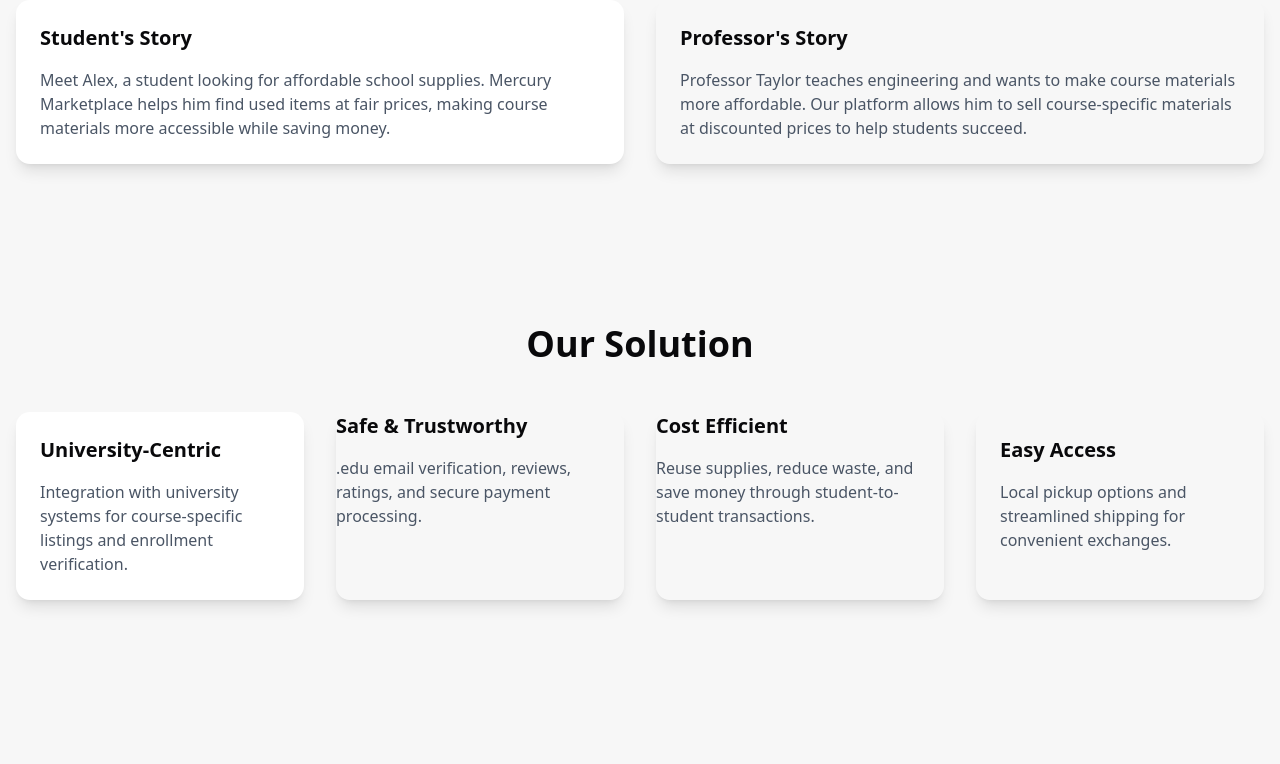
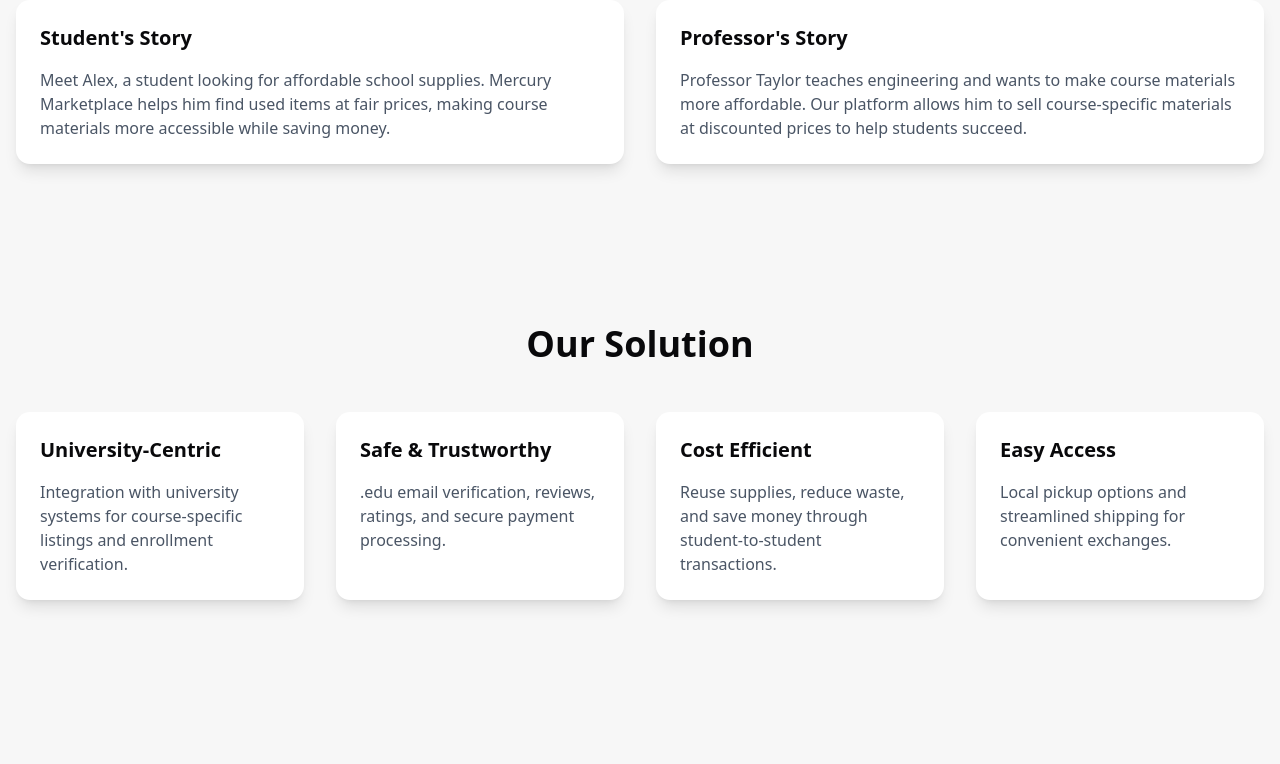
Before and after one commit to paapa-kusi/mercury-marketplace, a Next.js app in the folder frontend/: page / in a window 1280 px wide. Shown: the part 2112-2876 px from the top of the page. Built offline with nearby package versions, Linux system fonts and the light colour scheme; no server answers.

Commit message:
frontend fix

```diff
--- a/frontend/src/components/HomeInfo.jsx
+++ b/frontend/src/components/HomeInfo.jsx
@@ -38,7 +38,7 @@
               making course materials more accessible while saving money.
             </p>
           </div>
-          <div className="p-6  dark:bg-gray-800 rounded-xl shadow-lg">
+          <div className="p-6 bg-white dark:bg-gray-800 rounded-xl shadow-lg">
             <h3 className="text-xl font-semibold mb-4">Professor's Story</h3>
             <p className="text-gray-600 dark:text-gray-300">
               Professor Taylor teaches engineering and wants to make course
@@ -60,21 +60,21 @@
               and enrollment verification.
             </p>
           </div>
-          <div className="p-6= dark:bg-gray-800 rounded-xl shadow-lg">
+          <div className="p-6 bg-white dark:bg-gray-800 rounded-xl shadow-lg">
             <h3 className="text-xl font-semibold mb-4">Safe & Trustworthy</h3>
             <p className="text-gray-600 dark:text-gray-300">
               .edu email verification, reviews, ratings, and secure payment
               processing.
             </p>
           </div>
-          <div className="p-6= dark:bg-gray-800 rounded-xl shadow-lg">
+          <div className="p-6 bg-white dark:bg-gray-800 rounded-xl shadow-lg">
             <h3 className="text-xl font-semibold mb-4">Cost Efficient</h3>
             <p className="text-gray-600 dark:text-gray-300">
               Reuse supplies, reduce waste, and save money through
               student-to-student transactions.
             </p>
           </div>
-          <div className="p-6 dark:bg-gray-800 rounded-xl shadow-lg">
+          <div className="p-6 bg-white dark:bg-gray-800 rounded-xl shadow-lg">
             <h3 className="text-xl font-semibold mb-4">Easy Access</h3>
             <p className="text-gray-600 dark:text-gray-300">
               Local pickup options and streamlined shipping for convenient
```
